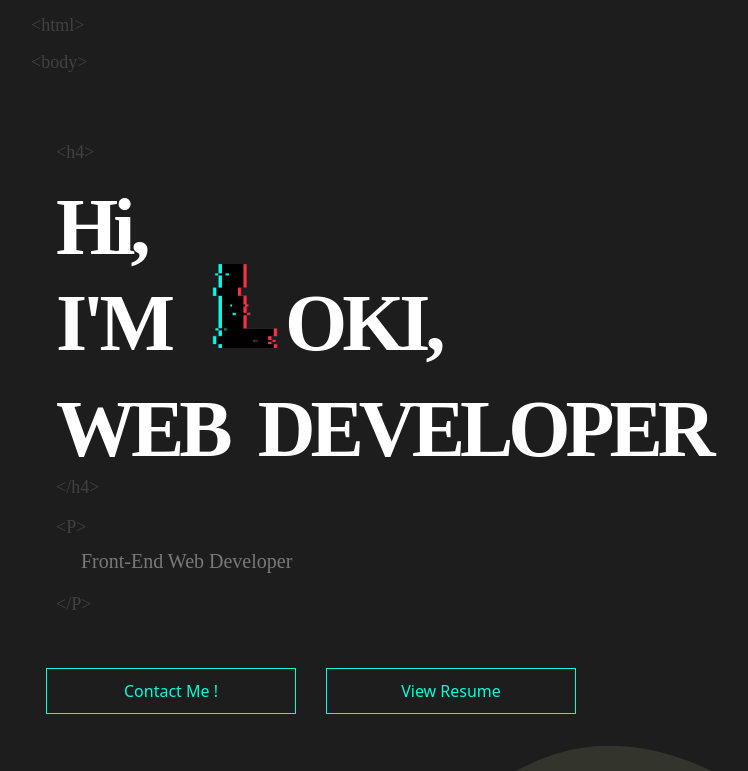
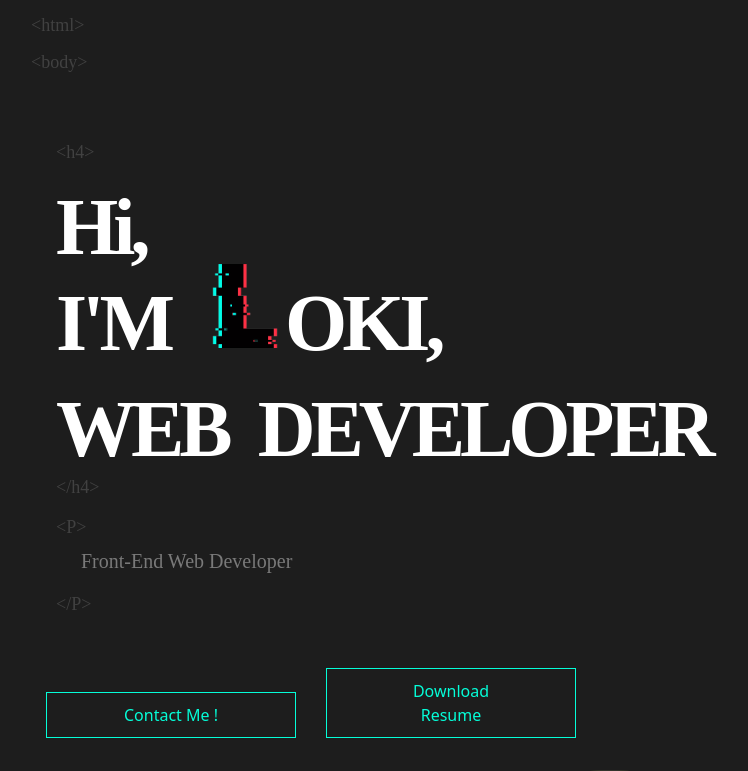
Before and after one commit to LokeshLokesh12/Portfolio_React, a React (Create React App) app: page / in a window 1280 px wide. Shown: the top 771 px of the page, without its empty margins (19-767 px from the left). Built offline with nearby package versions, Linux system fonts and the light colour scheme; a web font is replaced by a local one.

Commit message:
update resume

```diff
--- a/src/Components/Home.js
+++ b/src/Components/Home.js
@@ -53,7 +53,7 @@ function Home() {
                         </p>
                         <div className="">
                             <a className="contact-but" href="#contact">contact me !</a>
-                            <a className="contact-but" href="./Assets/Lokesh-developer-Resume.pdf" >view resume</a>
+                            <a className="contact-but" download href="./Assets/Lokesh-developer-Resume-V10.pdf" >download resume</a>
                         </div>
                     </div>
                 {/* </div> */}
```
Also changed, not shown: src/Css/Main.css (line endings or trailing spaces), 2 other files (tests, documents, lock files or other folders).
